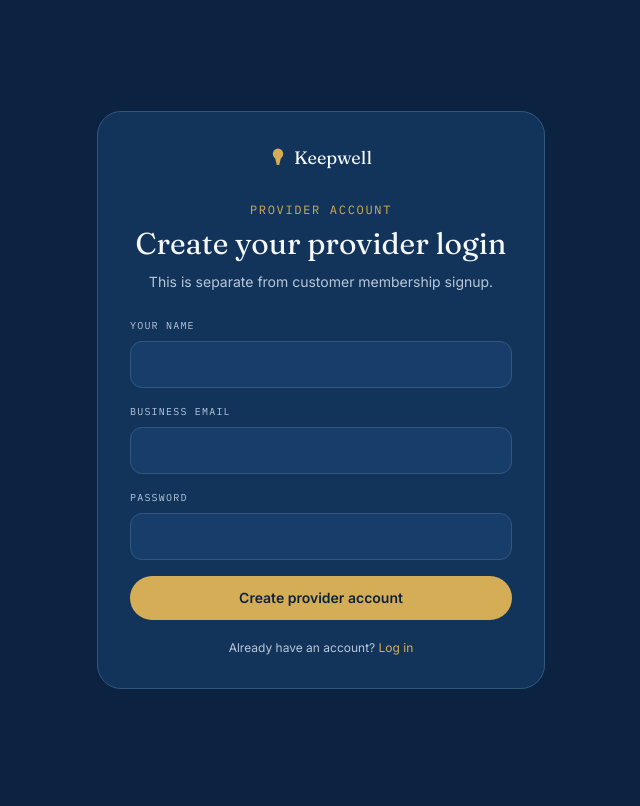
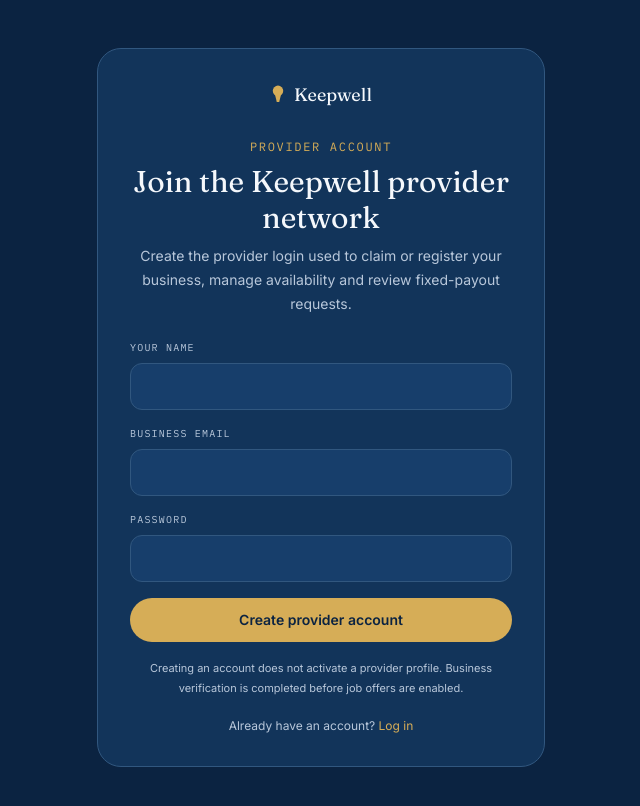
Before and after one commit to unikmo/Keepwell, a Next.js app: page /providers/register in a window 1280 px wide. Shown: the top 806 px of the page, without its empty margins (319-959 px from the left). Built offline with nearby package versions, Linux system fonts and the light colour scheme; no server answers.

Commit message:
Polish provider registration copy

```diff
--- a/src/app/providers/register/page.tsx
+++ b/src/app/providers/register/page.tsx
@@ -18,8 +18,8 @@ export default async function ProviderRegisterPage({
         <div className="text-center">
           <Link href="/" className="inline-flex items-center gap-2 font-display text-lg text-parchment"><Keyhole className="h-5 w-4 text-brass" />Keepwell</Link>
           <div className="mt-7 eyebrow">Provider account</div>
-          <h1 className="mt-2 font-display text-3xl text-parchment">Create your provider login</h1>
-          <p className="mt-2 text-sm leading-6 text-parchment-dim">This is separate from customer membership signup.</p>
+          <h1 className="mt-2 font-display text-3xl text-parchment">Join the Keepwell provider network</h1>
+          <p className="mt-2 text-sm leading-6 text-parchment-dim">Create the provider login used to claim or register your business, manage availability and review fixed-payout requests.</p>
         </div>
 
         {error && <div className="mt-5 rounded-xl border border-ember/30 bg-ember/10 p-3 text-sm text-ember">{error}</div>}
@@ -32,6 +32,7 @@ export default async function ProviderRegisterPage({
           <button className="w-full rounded-full bg-brass px-5 py-3 text-sm font-semibold text-ink">Create provider account</button>
         </form>
 
+        <p className="mt-4 text-center text-[11px] leading-5 text-parchment-dim">Creating an account does not activate a provider profile. Business verification is completed before job offers are enabled.</p>
         <p className="mt-5 text-center text-xs text-parchment-dim">
           Already have an account? <Link href={`/login?next=${encodeURIComponent(provider ? `/providers/claim?provider=${provider}` : "/providers/claim")}`} className="text-brass hover:underline">Log in</Link>
         </p>
```
